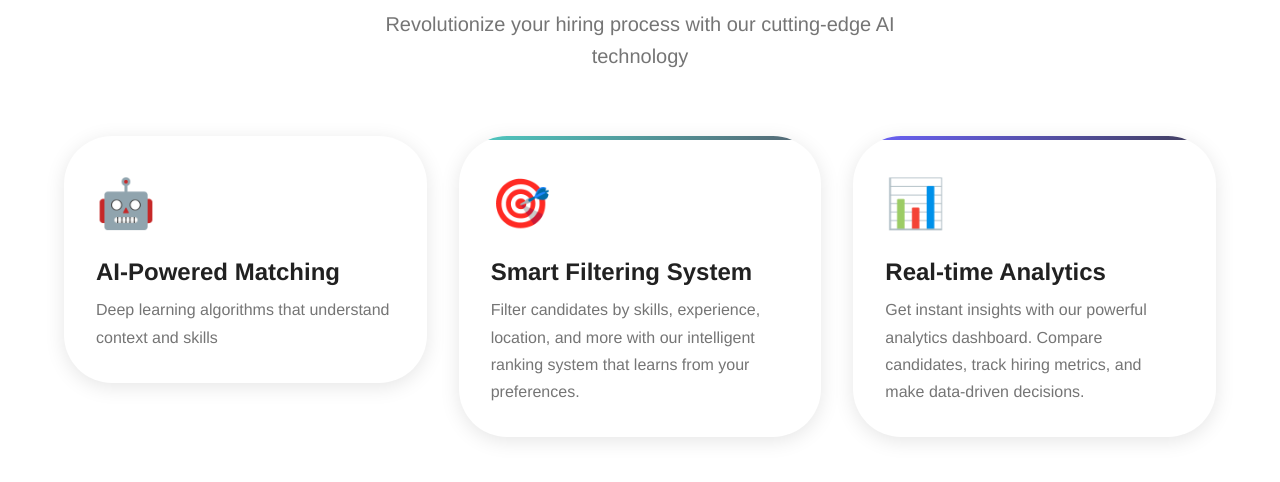
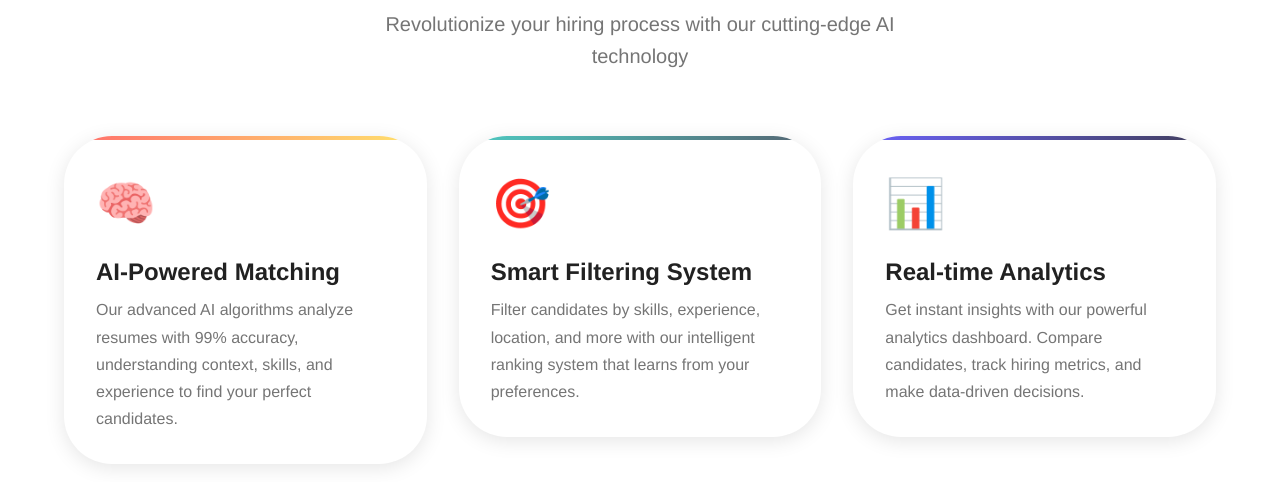
Before and after one commit to hassen05/CareerReco, a React (Create React App) app in the folder frontend/: page / in a window 1280 px wide. Shown: the part 960-1442 px from the top of the page. Built offline with nearby package versions, Linux system fonts and the light colour scheme.

Commit message:
test push

```diff
--- a/frontend/src/pages/HomePage.js
+++ b/frontend/src/pages/HomePage.js
@@ -7,8 +7,9 @@ const HomePage = () => {
   const features = [
     {
       title: "AI-Powered Matching",
-      description: "Deep learning algorithms that understand context and skills",
-      icon: "🤖"
+      description: "Our advanced AI algorithms analyze resumes with 99% accuracy, understanding context, skills, and experience to find your perfect candidates.",
+      icon: "🧠",
+      gradient: "linear-gradient(135deg, #FF6B6B 0%, #FFE66D 100%)"
     },
     {
       title: "Smart Filtering System",
```
